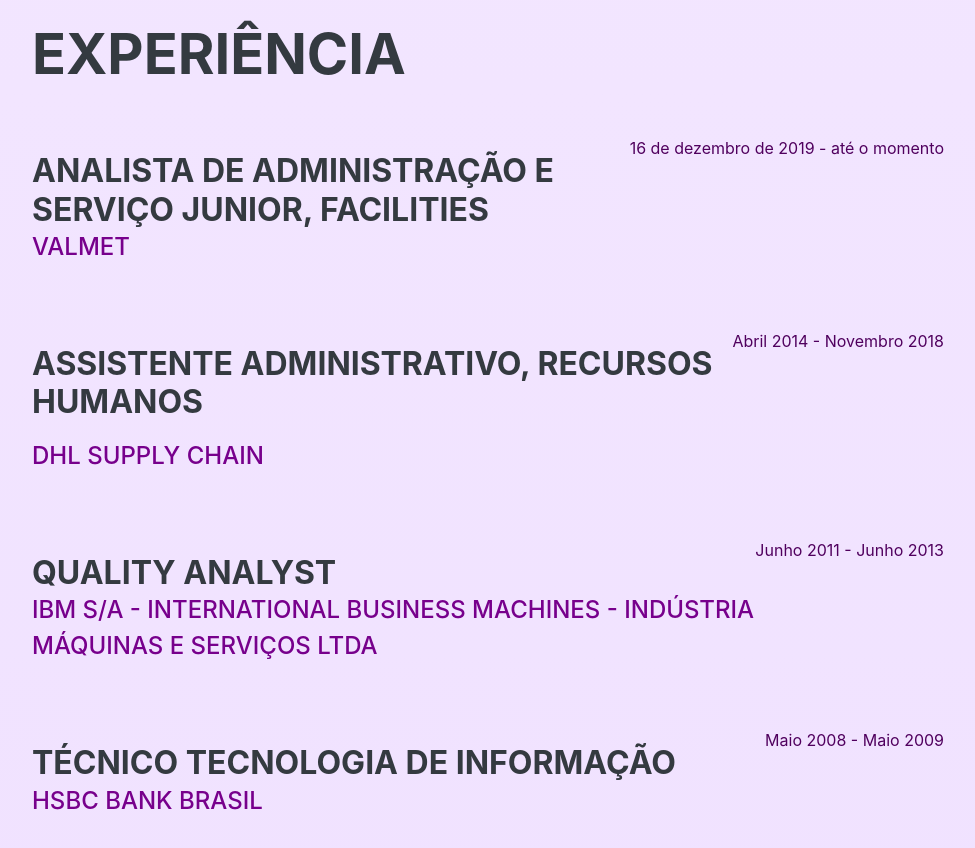
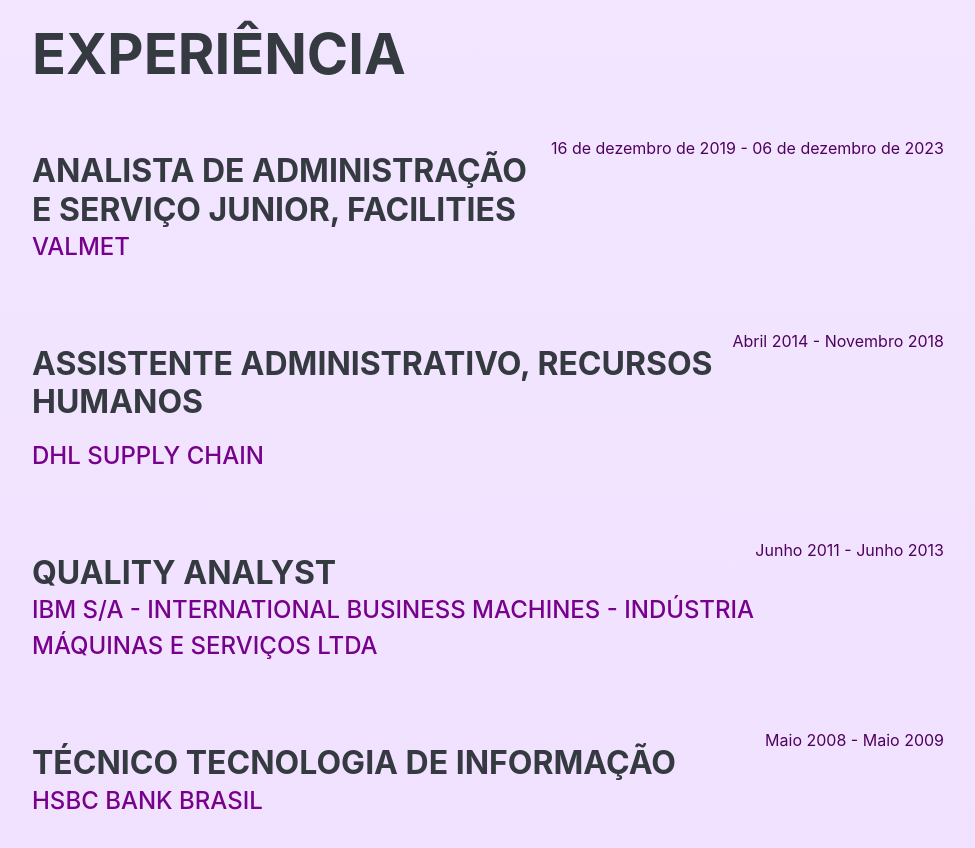
Before and after one commit to BrendaCristinaCSS/CV_Brenda_Cristina, a plain HTML site: page index.html in a window 1280 px wide. Shown: the part 860-1708 px from the top of the page, without its empty margins (288-1263 px from the left). Drawn offline with nearby package versions, Linux system fonts and the light colour scheme; a web font is replaced by a local one.

Commit message:
Update index.html

```diff
--- a/index.html
+++ b/index.html
@@ -81,7 +81,7 @@
                             <div class="subheading mb-3">Valmet</div>
                             <p data-aos="fade-right"></p>
                         </div>
-                        <div class="flex-shrink-0"><span class="text-primary">16 de dezembro de 2019 - até o momento</span></div>
+                        <div class="flex-shrink-0"><span class="text-primary">16 de dezembro de 2019 - 06 de dezembro de 2023</span></div>
                     </div>
                     <div class="d-flex flex-column flex-md-row justify-content-between mb-5">
                         <div class="flex-grow-1"data-aos="fade-right" data-aos-offset="300" data-aos-easing="ease-in-sine">
```
